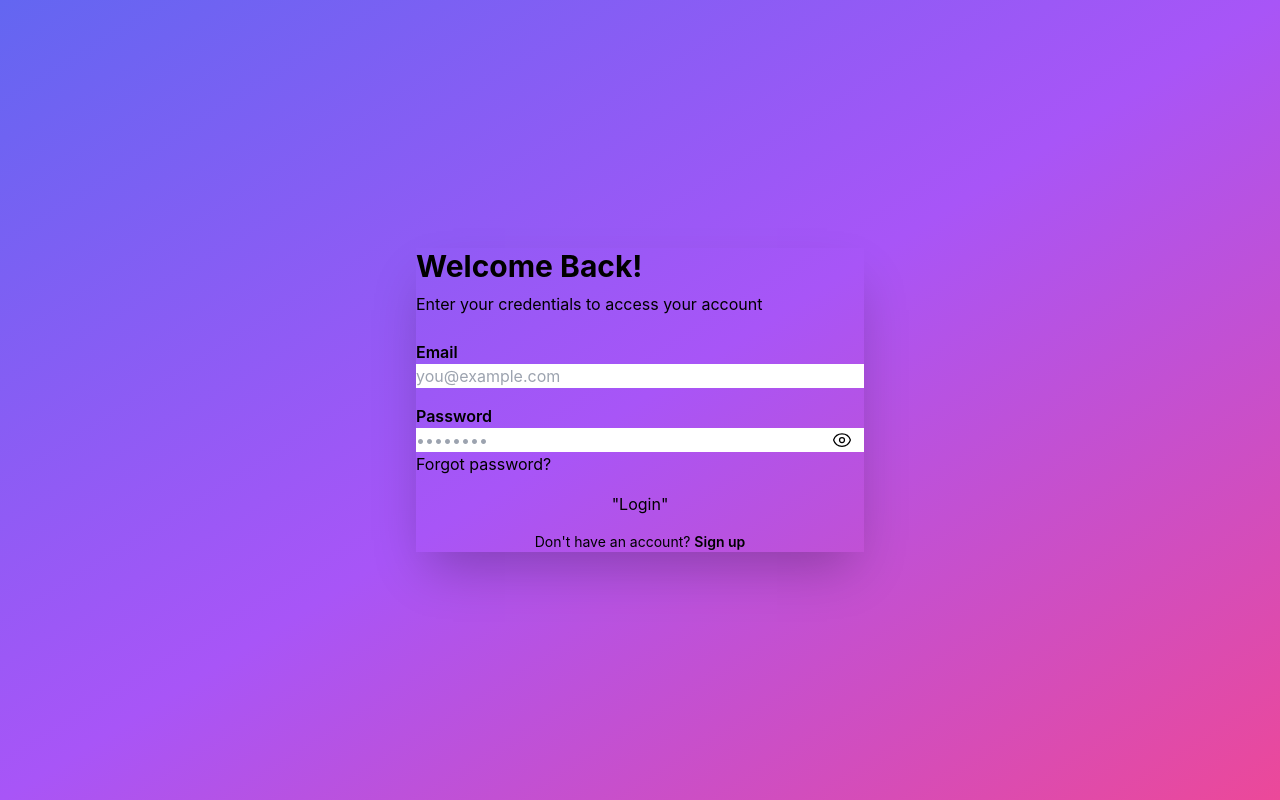
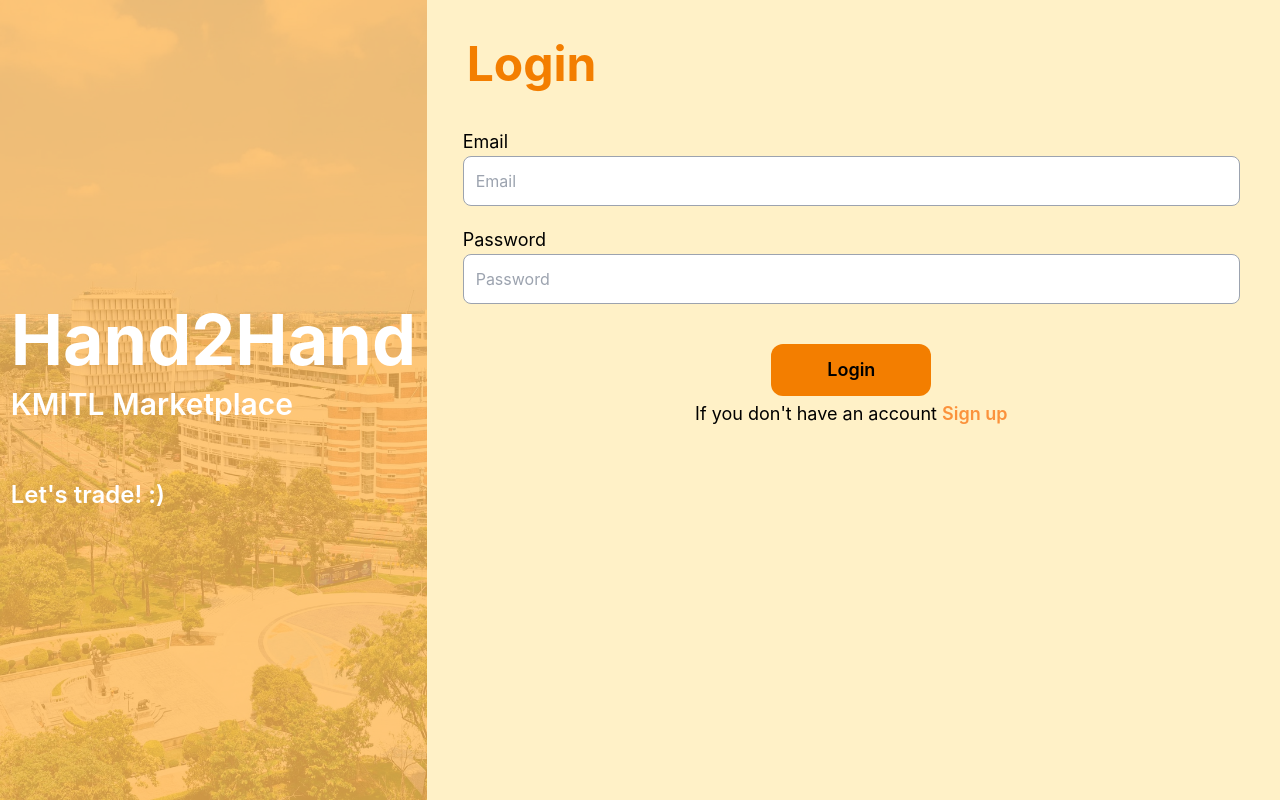
Before and after one commit to georgielovejuice/hand-to-hand-marketplace, a React (Create React App) app in the folder frontend/: page / in a window 1280 px wide. Built offline with nearby package versions, Linux system fonts and the light colour scheme.

Commit message:
+ lulu's login and register page

```diff
--- a/frontend/package.json
+++ b/frontend/package.json
@@ -14,6 +14,7 @@
     "fortawesome": "^0.0.1-security",
     "react": "^19.2.3",
     "react-dom": "^19.2.3",
+    "react-icons": "^5.5.0",
     "react-scripts": "5.0.1",
     "web-vitals": "^2.1.4"
   },
--- /dev/null
+++ b/frontend/src/layouts/authLayout.jsx
@@ -0,0 +1,27 @@
+export default function AuthLayout({ title, children}) {
+  return (
+    <>
+    <div className="min-h-screen flex flex-row bg-[#FFF1C7]">
+        <div className="w-1/3 bg-[rgb(194,106,46)] justify-start items-start flex flex-col ite shrink-0">
+          <img src="auth_bg.jpg" className="inline-block h-[100%] object-cover"/>
+          <div className="absolute inline-block top-0 left-0 w-1/3 h-[100%] flex justify-center items-center bg-[rgba(255,185,85,0.8)]">
+            <div className="inline-block">
+              <h1 className="text-[40px] lg:text-[70px] font-bold text-white mb-0">Hand2Hand</h1>
+              <h2 className="text-[20px] lg:text-[30px] text-white font-semibold mt-[-10px]">KMITL Marketplace</h2>
+              <p className="text-[24px] text-white font-semibold mt-[50px]">Let's trade! :)</p>
+            </div>
+          </div>
+        </div>
+
+        <div className="w-2/3 flex flex-col shrink-0">
+            <h1 className="text-[#F37E00] text-5xl font-bold text-start p-10"> {title} </h1>
+
+          <div className="flex flex-auto items-start">
+            {children}
+          </div>
+
+        </div>
+    </div>
+    </>
+  );
+}
--- a/frontend/src/pages/BrowsePage.js
+++ b/frontend/src/pages/BrowsePage.js
@@ -36,7 +36,7 @@
   }, [searchText])
 
   return (
-    <div className='min-h-screen bg-orange-200'>
+    <div className='min-h-screen bg-[#FEECD3]'>
       {
         waitingForResponse &&
         <div className="absolute flex justify-center items-center w-[100vw] h-[100vh] bg-[rgba(255,255,255,0.9)]">
--- a/frontend/src/pages/Login.jsx
+++ b/frontend/src/pages/Login.jsx
@@ -1,4 +1,7 @@
 import { useState } from "react";
+
+import AuthLayout from '../layouts/authLayout'
+import { FaEye, FaEyeSlash } from 'react-icons/fa'
 
 export default function Login({
 	credentialsVerifierURL,
@@ -83,105 +86,59 @@
   };
 
   return (
-    <div className="min-h-screen bg-gradient-to-br from-indigo-500 via-purple-500 to-pink-500 flex items-center justify-center p-4">
-      <div className="card w-full max-w-md bg-base-100 shadow-2xl">
-        <div className="card-body">
-          <h2 className="card-title text-3xl font-bold mb-2">Welcome Back!</h2>
-          <p className="text-base-content/60 mb-6">
-            Enter your credentials to access your account
-          </p>
+    <AuthLayout title="Login">
 
-          <form onSubmit={handleSubmit} className="space-y-4">
-            <div className="form-control">
-              <label className="label">
-                <span className="label-text font-semibold">Email</span>
-              </label>
-              <input
-                type="email"
-                className="input input-bordered w-full"
-                placeholder="you@example.com"
-                value={form.email}
-                onChange={(e) => setForm({ ...form, email: e.target.value })}
-                required
-              />
-            </div>
+      <form
+        onSubmit={handleSubmit}
+        className='w-full flex flex-col px-5 ml-4 mr-5'
+      >
 
-            <div className="form-control">
-              <label className="label">
-                <span className="label-text font-semibold">Password</span>
-              </label>
-              <div className="relative">
-                <input
-                  type={showPassword ? "text" : "password"}
-                  className="input input-bordered w-full pr-12"
-                  placeholder="••••••••"
-                  value={form.password}
-                  onChange={(e) => setForm({ ...form, password: e.target.value })}
-                  required
-                />
-                <button
-                  type="button"
-                  className="absolute right-3 top-1/2 -translate-y-1/2 btn btn-ghost btn-sm btn-circle"
-                  onClick={() => setShowPassword(!showPassword)}
-                >
-                  {showPassword ? (
-                    <svg xmlns="http://www.w3.org/2000/svg" fill="none" viewBox="0 0 24 24" strokeWidth={1.5} stroke="currentColor" className="w-5 h-5">
-                      <path strokeLinecap="round" strokeLinejoin="round" d="M3.98 8.223A10.477 10.477 0 001.934 12C3.226 16.338 7.244 19.5 12 19.5c.993 0 1.953-.138 2.863-.395M6.228 6.228A10.45 10.45 0 0112 4.5c4.756 0 8.773 3.162 10.065 7.498a10.523 10.523 0 01-4.293 5.774M6.228 6.228L3 3m3.228 3.228l3.65 3.65m7.894 7.894L21 21m-3.228-3.228l-3.65-3.65m0 0a3 3 0 10-4.243-4.243m4.242 4.242L9.88 9.88" />
-                    </svg>
-                  ) : (
-                    <svg xmlns="http://www.w3.org/2000/svg" fill="none" viewBox="0 0 24 24" strokeWidth={1.5} stroke="currentColor" className="w-5 h-5">
-                      <path strokeLinecap="round" strokeLinejoin="round" d="M2.036 12.322a1.012 1.012 0 010-.639C3.423 7.51 7.36 4.5 12 4.5c4.638 0 8.573 3.007 9.963 7.178.07.207.07.431 0 .639C20.577 16.49 16.64 19.5 12 19.5c-4.638 0-8.573-3.007-9.963-7.178z" />
-                      <path strokeLinecap="round" strokeLinejoin="round" d="M15 12a3 3 0 11-6 0 3 3 0 016 0z" />
-                    </svg>
-                  )}
-                </button>
-              </div>
-              <label className="label">
-                <button href="#" className="label-text-alt link link-hover">
-                  Forgot password?
-                </button>
-              </label>
-            </div>
+        <p className='text-black text-lg'>Email</p>
+        <input
+          name='email'
+          value={form.email}
+          onChange={(htmlEvent) => {setForm({...form, email: htmlEvent.target.value})}}
+          type="email"
+          placeholder='Email'
+          className='mb-5 p-3 rounded-lg border border-gray-400'
+        />
 
-            {error && (
-              <div className="alert alert-error">
-                <svg
-                  xmlns="http://www.w3.org/2000/svg"
-                  className="stroke-current shrink-0 h-6 w-6"
-                  fill="none"
-                  viewBox="0 0 24 24"
-                >
-                  <path
-                    strokeLinecap="round"
-                    strokeLinejoin="round"
-                    strokeWidth="2"
-                    d="M10 14l2-2m0 0l2-2m-2 2l-2-2m2 2l2 2m7-2a9 9 0 11-18 0 9 9 0 0118 0z"
-                  />
-                </svg>
-                <span>{error}</span>
-              </div>
-            )}
+        <p className='text-black text-lg'>Password</p>
 
-            <button
-              type="submit"
-              className={`btn btn-primary w-full`}
-            >
-              "Login"
-            </button>
-          </form>
+        <div className="relative">
+          <input
+            name='password'
+            value={form.password}
+            onChange={(htmlEvent) => {setForm({...form, password: htmlEvent.target.value})}}
+            type={showPassword ? "text" : "password"}
+            placeholder='Password'
+            className='w-full p-3 pr-10 rounded-lg border border-gray-400 outline-none'
+          />
 
-          <p className="text-center text-sm mt-4 text-base-content/60">
-            Don't have an account?{" "}
-            <button
-              onClick={() => redirectToRegister()}
-              className="link link-primary font-semibold"
-              type="button"
-            >
-              Sign up
-            </button>
+          <button
+            type="button"
+            onClick={() => setShowPassword(!showPassword)}
+            className="absolute right-3 top-1/2 -translate-y-1/2 text-white"
+          >
+            {showPassword ? <FaEyeSlash /> : <FaEye />}
+          </button>
+        </div>
+
+        <div className='mt-10 flex flex-col justify-center items-center'>
+          <button
+            type="submit"
+            className='w-40 bg-[rgb(243,126,0)] text-black text-lg px-6 py-3 rounded-xl font-semibold hover:bg-orange-600 transition-colors duration-300'
+          >
+            Login
+          </button>
+
+          <p className='mt-1 text-black text-lg'>
+            If you don't have an account{" "}
+            <button onClick={redirectToRegister} className="text-orange-400 font-semibold">Sign up</button>
           </p>
         </div>
-      </div>
-    </div>
+
+      </form>
+    </AuthLayout>
   );
 }
--- a/frontend/src/pages/Register.jsx
+++ b/frontend/src/pages/Register.jsx
@@ -1,4 +1,6 @@
 import { useState } from "react";
+import { FaEye, FaEyeSlash } from 'react-icons/fa'
+import AuthLayout from '../layouts/authLayout'
 
 export default function Register({
 	registrationURL,
@@ -11,6 +13,8 @@
   });
   const [error, setError] = useState("");
   const [loading, setLoading] = useState(false);
+  const [showConfirmPassword, setShowConfirmPassword] = useState(false);
+  const [showPassword, setShowPassword] = useState(false);
 
   const handleSubmit = async (e) => {
     e.preventDefault();
@@ -85,84 +89,89 @@
   };
 
   return (
-    <div className="min-h-screen bg-gradient-to-br from-blue-500 to-purple-600 flex items-center justify-center p-4">
-      <div className="card w-full max-w-md bg-base-100 shadow-2xl">
-        <div className="card-body">
-          <h2 className="card-title text-3xl font-bold mb-2">Create Account</h2>
-          <p className="text-base-content/60 mb-6">Sign up to get started</p>
+    <AuthLayout title="Sign Up">
 
-          <form onSubmit={handleSubmit} className="space-y-4">
-            <div className="form-control">
-              <label className="label">
-                <span className="label-text font-semibold">Username</span>
-              </label>
-              <input
-                type="text"
-                className="input input-bordered w-full"
-                placeholder="johndoe"
-                value={form.username}
-                onChange={(e) => setForm({ ...form, name: e.target.value })}
-                required
-              />
-            </div>
+      <form
+        onSubmit={handleSubmit}
+        className='w-full flex flex-col px-5 ml-4 mr-5'
+      >
 
-            <div className="form-control">
-              <label className="label">
-                <span className="label-text font-semibold">Email</span>
-              </label>
-              <input
-                type="email"
-                className="input input-bordered w-full"
-                placeholder="you@example.com"
-                value={form.email}
-                onChange={(e) => setForm({ ...form, email: e.target.value })}
-                required
-              />
-            </div>
+        <p className='text-black text-lg'>Username</p>
+        <input
+          name='name'
+          value={form.name}
+          onChange={(htmlEvent) => {setForm({...form, name: htmlEvent.target.value})}}
+          type="text"
+          placeholder='Username'
+          className='mb-5 p-3 rounded-lg border border-gray-400'
+        />
 
-            <div className="form-control">
-              <label className="label">
-                <span className="label-text font-semibold">Password</span>
-              </label>
-              <input
-                type="password"
-                className="input input-bordered w-full"
-                placeholder="••••••••"
-                value={form.password}
-                onChange={(e) => setForm({ ...form, password: e.target.value })}
-                required
-              />
-            </div>
+        <p className='text-black text-lg'>Email</p>
+        <input
+          name='email'
+          value={form.email}
+          onChange={(htmlEvent) => {setForm({...form, email: htmlEvent.target.value})}}
+          type="email"
+          placeholder='Email'
+          className='mb-5 p-3 rounded-lg border border-gray-400'
+        />
 
-            {error && (
-              <div className="alert alert-error">
-                <svg xmlns="http://www.w3.org/2000/svg" className="stroke-current shrink-0 h-6 w-6" fill="none" viewBox="0 0 24 24">
-                  <path strokeLinecap="round" strokeLinejoin="round" strokeWidth="2" d="M10 14l2-2m0 0l2-2m-2 2l-2-2m2 2l2 2m7-2a9 9 0 11-18 0 9 9 0 0118 0z" />
-                </svg>
-                <span>{error}</span>
-              </div>
-            )}
 
-            <button
-              type="submit"
-              className={`btn btn-primary w-full ${loading ? 'loading' : ''}`}
-              disabled={loading}
-            >
-              {loading ? 'Creating Account...' : 'Register'}
-            </button>
-          </form>
+        <p className='text-black text-lg'>Password</p>
+        <div className="relative mb-5">
+          <input
+            name='password'
+            value={form.password}
+            onChange={(htmlEvent) => {setForm({...form, password: htmlEvent.target.value})}}
+            type={showPassword ? "text" : "password"}
+            placeholder='At least 6 characters'
+            className='w-full p-3 pr-10 rounded-lg border border-gray-400 outline-none'
+          />
 
-          <p className="text-center text-sm mt-4 text-base-content/60">
+          <button
+            type="button"
+            onClick={() => setShowPassword(!showPassword)}
+            className="absolute right-3 top-1/2 -translate-y-1/2 text-white transition"
+          >
+            {showPassword ? <FaEyeSlash /> : <FaEye />}
+          </button>
+        </div>
+
+        <p className='text-black text-lg'>Re-enter Password</p>
+        <div className="relative">
+          <input
+            name='confirmPassword'
+            value={form.confirmPassword}
+            onChange={(htmlEvent) => {setForm({...form, confirmPassword: htmlEvent.target.value})}}
+            type={showConfirmPassword ? "text" : "password"}
+            placeholder='Enter your password again'
+            className='w-full p-3 pr-10 rounded-lg border border-gray-400 outline-none'
+          />
+
+          <button
+            type="button"
+            onClick={() => setShowConfirmPassword(!showConfirmPassword)}
+            className="absolute right-3 top-1/2 -translate-y-1/2 text-white transition"
+          >
+            {showConfirmPassword ? <FaEyeSlash /> : <FaEye />}
+          </button>
+        </div>
+
+        <div className='mt-10 flex flex-col justify-center items-center'>
+          <button
+            type="submit"
+            className='w-40 bg-[rgb(243,126,0)] text-black text-lg px-6 py-3 rounded-xl font-semibold hover:bg-orange-600 transition-colors duration-300'
+          >
+            Sign up
+          </button>
+
+          <p className='mt-1 text-black text-lg'>
             Already have an account?{" "}
-            <button
-              onClick={() => redirectToLogin()}
-              className="link link-primary font-semibold"
-            >
-              Login
-            </button>
+            <button onClick={redirectToLogin} className="text-orange-400 font-semibold">Log in</button>
           </p>
         </div>
-      </div>
-    </div>
+
+      </form>
+    </AuthLayout>
   );
 }
```
Also changed, not shown: frontend/public/auth_bg.jpg (added), 1 other file (tests, documents, lock files or other folders).
